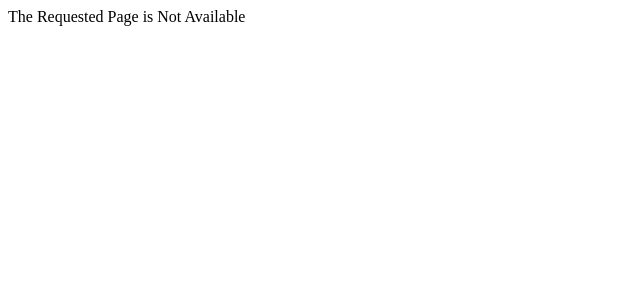
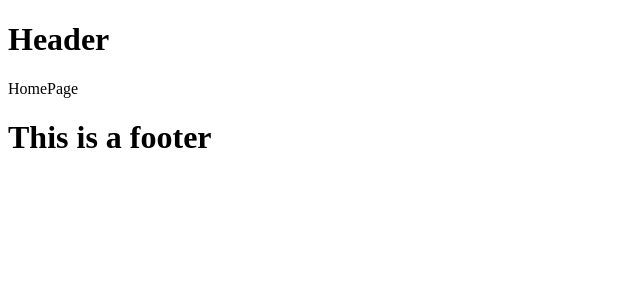
Before and after one commit to arafat-sabbir/Next_Js_Project, a Next.js app: page / in a window 1280 px wide. Before the commit this address had no page. Shown: the top 300 px of the page, without its empty margins (0-640 px from the left). Built offline with nearby package versions, Linux system fonts and the light colour scheme.

Commit message:
Explored Layout And How They Work In Next js

```diff
--- a/src/app/layout.tsx
+++ b/src/app/layout.tsx
@@ -1,16 +1,24 @@
 export const metadata = {
-  title: 'Next.js',
-  description: 'Generated by Next.js',
-}
+  title: "Next.js",
+  description: "Generated by Next.js",
+};
 
 export default function RootLayout({
   children,
 }: {
-  children: React.ReactNode
+  children: React.ReactNode;
 }) {
   return (
     <html lang="en">
-      <body>{children}</body>
+      <body>
+        <header>
+          <h1 className="text-stone-500">Header</h1>
+        </header>
+        {children}
+        <footer>
+          <h1 className="bg-red-200">This is a footer</h1>
+        </footer>
+      </body>
     </html>
-  )
+  );
 }
--- /dev/null
+++ b/src/app/page.tsx
@@ -0,0 +1,5 @@
+const HomePage = () => {
+  return <div>HomePage</div>;
+};
+
+export default HomePage;
```
